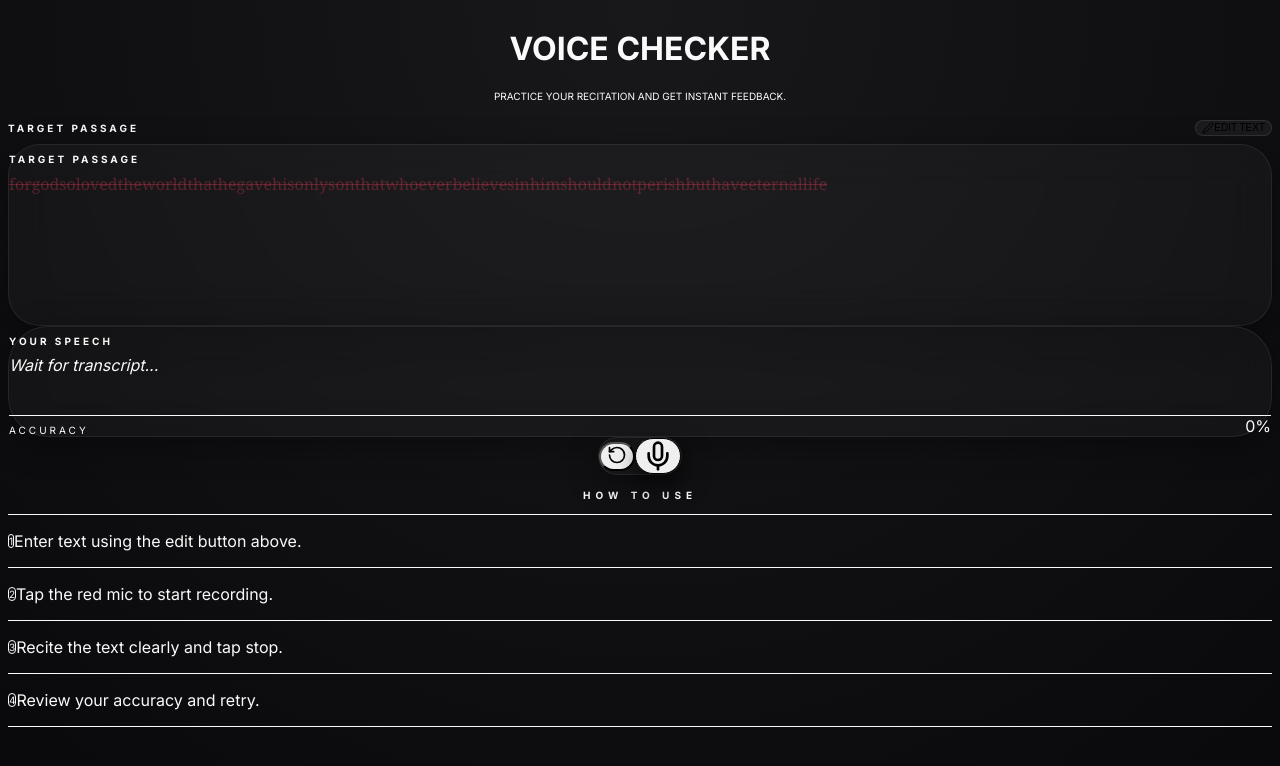
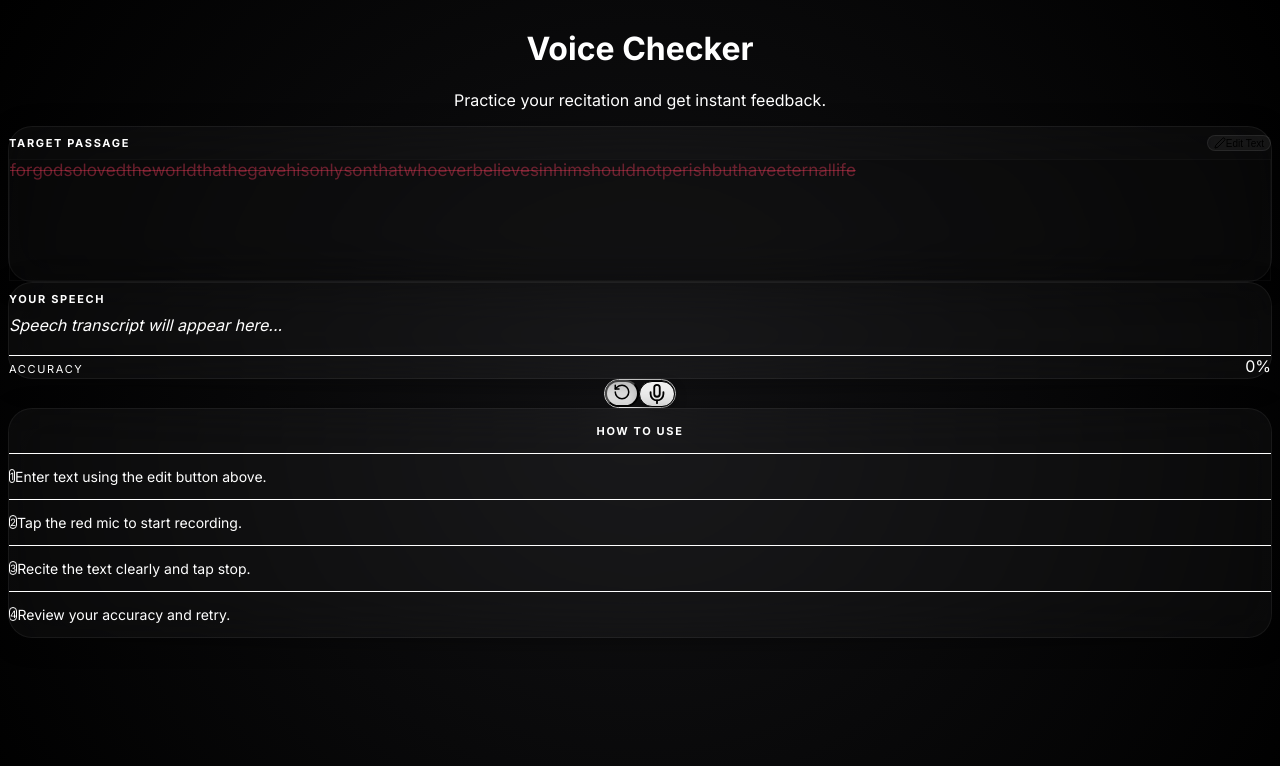
Before and after one commit to benresonance-star/v2t, a Next.js app: page / in a window 1280 px wide. Shown: the top 766 px of the page. Built offline with nearby package versions, Linux system fonts and the light colour scheme.

Commit message:
UI Refinement: Match target look with Inter font, nested backgrounds, and unified control pill
Made-with: Cursor

```diff
--- a/src/app/globals.css
+++ b/src/app/globals.css
@@ -1,47 +1,48 @@
 @import "@fontsource/inter/400.css";
+@import "@fontsource/inter/500.css";
+@import "@fontsource/inter/600.css";
 @import "@fontsource/inter/700.css";
-@import "@fontsource/inter/900.css";
-@import "@fontsource/noto-serif-georgian/400.css";
-@import "@fontsource/noto-serif-georgian/700.css";
 
 @tailwind base;
 @tailwind components;
 @tailwind utilities;
 
 :root {
-  --background: #09090b;
-  --foreground: #fafafa;
+  --background: #000000;
+  --foreground: #ffffff;
 }
 
 body {
-  background: radial-gradient(circle at top, #18181b 0%, #09090b 100%);
+  background: radial-gradient(circle at center, #121214 0%, #000000 100%);
   color: var(--foreground);
   min-height: 100vh;
+  font-family: "Inter", sans-serif;
   -webkit-font-smoothing: antialiased;
   -moz-osx-font-smoothing: grayscale;
 }
 
-.font-serif-passage {
-  font-family: "Noto Serif Georgian", Georgia, serif;
+.glass-panel {
+  background: rgba(255, 255, 255, 0.03);
+  backdrop-filter: blur(24px);
+  -webkit-backdrop-filter: blur(24px);
+  border: 1px solid rgba(255, 255, 255, 0.06);
+  box-shadow: 0 4px 24px 0 rgba(0, 0, 0, 0.4);
 }
 
-.glass-panel {
-  background: rgba(255, 255, 255, 0.03);
-  backdrop-filter: blur(20px);
-  -webkit-backdrop-filter: blur(20px);
-  border: 1px solid rgba(255, 255, 255, 0.08);
-  box-shadow: 0 8px 32px 0 rgba(0, 0, 0, 0.37);
+.glass-inner {
+  background: rgba(0, 0, 0, 0.2);
+  border: 1px solid rgba(255, 255, 255, 0.03);
 }
 
 .glass-button {
-  background: rgba(255, 255, 255, 0.05);
-  backdrop-filter: blur(10px);
-  -webkit-backdrop-filter: blur(10px);
-  border: 1px solid rgba(255, 255, 255, 0.1);
+  background: rgba(255, 255, 255, 0.04);
+  backdrop-filter: blur(8px);
+  -webkit-backdrop-filter: blur(8px);
+  border: 1px solid rgba(255, 255, 255, 0.08);
   transition: all 0.2s ease;
 }
 
 .glass-button:hover {
-  background: rgba(255, 255, 255, 0.1);
-  border-color: rgba(255, 255, 255, 0.2);
+  background: rgba(255, 255, 255, 0.08);
+  border-color: rgba(255, 255, 255, 0.15);
 }
--- a/src/app/page.tsx
+++ b/src/app/page.tsx
@@ -6,7 +6,7 @@ import { useVoiceChecker } from "@/hooks/useVoiceChecker";
 import { ReferenceDisplay } from "@/components/voiceChecker/ReferenceDisplay";
 import { TranscriptPanel } from "@/components/voiceChecker/TranscriptPanel";
 import { Controls } from "@/components/voiceChecker/Controls";
-import { Edit2, Check, AlertCircle } from "lucide-react";
+import { AlertCircle } from "lucide-react";
 
 const DEFAULT_REFERENCE = "For God so loved the world that he gave his only Son that whoever believes in him should not perish but have eternal life";
 
@@ -28,69 +28,60 @@ export default function Home() {
   const [isEditing, setIsEditing] = useState(false);
 
   return (
-    <main className="min-h-screen flex flex-col items-center px-6 py-16 md:py-24 max-w-3xl mx-auto">
-      <div className="w-full flex flex-col gap-16">
+    <main className="min-h-screen flex flex-col items-center px-5 py-12 md:py-20 max-w-2xl mx-auto">
+      <div className="w-full flex flex-col gap-10">
         {/* Header */}
-        <header className="text-center space-y-6">
+        <header className="text-center space-y-2">
           <motion.h1
-            initial={{ opacity: 0, y: -20 }}
+            initial={{ opacity: 0, y: -10 }}
             animate={{ opacity: 1, y: 0 }}
-            className="text-5xl md:text-6xl font-black text-white tracking-tighter uppercase"
+            className="text-3xl font-semibold text-white tracking-tight"
           >
             Voice Checker
           </motion.h1>
           <motion.p
             initial={{ opacity: 0 }}
             animate={{ opacity: 1 }}
-            transition={{ delay: 0.2 }}
-            className="text-zinc-500 font-medium tracking-widest uppercase text-[10px]"
+            transition={{ delay: 0.1 }}
+            className="text-zinc-500 text-sm font-normal"
           >
             Practice your recitation and get instant feedback.
           </motion.p>
         </header>
 
         {/* Reference Input/Display Area */}
-        <section className="space-y-4">
-          <div className="flex justify-between items-center px-4">
-            <h3 className="text-[10px] font-black text-zinc-500 uppercase tracking-[0.3em]">
-              Target Passage
-            </h3>
-            <button
-              onClick={() => setIsEditing(!isEditing)}
-              className="flex items-center gap-2 px-5 py-2 rounded-full glass-button text-zinc-400 hover:text-zinc-100 text-[10px] font-black uppercase tracking-widest transition-all"
-            >
-              {isEditing ? (
-                <>
-                  <Check size={12} />
-                  Save
-                </>
-              ) : (
-                <>
-                  <Edit2 size={12} />
-                  Edit Text
-                </>
-              )}
-            </button>
-          </div>
-
+        <section>
           <AnimatePresence mode="wait">
             {isEditing ? (
               <motion.div
                 key="editing"
-                initial={{ opacity: 0, scale: 0.95 }}
+                initial={{ opacity: 0, scale: 0.98 }}
                 animate={{ opacity: 1, scale: 1 }}
-                exit={{ opacity: 0, scale: 0.95 }}
+                exit={{ opacity: 0, scale: 0.98 }}
                 className="w-full"
               >
-                <textarea
-                  value={inputText}
-                  onChange={(e) => {
-                    setInputText(e.target.value);
-                    setReferenceText(e.target.value);
-                  }}
-                  className="w-full p-8 h-48 rounded-[2.5rem] glass-panel bg-zinc-900/50 text-zinc-100 focus:ring-1 focus:ring-white/20 outline-none transition-all text-xl leading-relaxed font-serif-passage resize-none"
-                  placeholder="Enter reference text here..."
-                />
+                <div className="p-6 glass-panel rounded-[1.5rem] flex flex-col gap-4">
+                  <div className="flex justify-between items-center px-1">
+                    <h2 className="text-[11px] font-semibold text-zinc-400 uppercase tracking-[0.15em]">
+                      Edit Passage
+                    </h2>
+                    <button
+                      onClick={() => {
+                        setIsEditing(false);
+                        setReferenceText(inputText);
+                      }}
+                      className="flex items-center gap-1.5 px-3 py-1 rounded-full bg-white text-zinc-950 text-[10px] font-bold transition-all"
+                    >
+                      Save Text
+                    </button>
+                  </div>
+                  <textarea
+                    value={inputText}
+                    onChange={(e) => setInputText(e.target.value)}
+                    className="w-full p-5 h-40 rounded-2xl glass-inner text-zinc-100 focus:ring-1 focus:ring-white/10 outline-none transition-all text-[17px] leading-relaxed resize-none"
+                    placeholder="Enter reference text here..."
+                  />
+                </div>
               </motion.div>
             ) : (
               <motion.div
@@ -99,14 +90,18 @@ export default function Home() {
                 animate={{ opacity: 1 }}
                 exit={{ opacity: 0 }}
               >
-                <ReferenceDisplay alignment={alignment} />
+                <ReferenceDisplay
+                  alignment={alignment}
+                  isEditing={isEditing}
+                  onEditToggle={() => setIsEditing(true)}
+                />
               </motion.div>
             )}
           </AnimatePresence>
         </section>
 
         {/* Feedback Area */}
-        <section className="space-y-8">
+        <section className="space-y-6">
           <TranscriptPanel
             transcript={transcript}
             isTranscribing={isTranscribing}
@@ -119,9 +114,9 @@ export default function Home() {
                 initial={{ opacity: 0, height: 0 }}
                 animate={{ opacity: 1, height: "auto" }}
                 exit={{ opacity: 0, height: 0 }}
-                className="p-6 glass-panel rounded-3xl border-rose-500/20 text-rose-400 text-xs font-bold flex items-center gap-4 uppercase tracking-widest"
+                className="p-4 glass-panel rounded-2xl border-rose-500/20 text-rose-400 text-[11px] font-semibold flex items-center gap-3 uppercase tracking-wider"
               >
-                <AlertCircle size={18} className="text-rose-500" />
+                <AlertCircle size={16} className="text-rose-500" />
                 {error}
               </motion.div>
             )}
@@ -133,30 +128,27 @@ export default function Home() {
             onStart={handleStart}
             onStop={handleStop}
             onReset={handleReset}
-            score={score}
           />
         </section>
 
         {/* Instructions */}
-        <footer className="mt-10 space-y-12">
-          <div className="flex items-center gap-6 justify-center">
-            <div className="h-px bg-white/5 flex-1" />
-            <h4 className="text-[10px] font-black text-zinc-600 uppercase tracking-[0.5em]">How to use</h4>
-            <div className="h-px bg-white/5 flex-1" />
+        <footer className="mt-4 glass-panel rounded-[1.5rem] overflow-hidden">
+          <div className="py-4 text-center border-b border-white/5 bg-white/[0.01]">
+            <h4 className="text-[11px] font-semibold text-zinc-400 uppercase tracking-[0.15em]">How to use</h4>
           </div>
 
-          <div className="space-y-0 text-sm text-zinc-500 font-medium max-w-lg mx-auto">
+          <div className="divide-y divide-white/5">
             {[
               "Enter text using the edit button above.",
               "Tap the red mic to start recording.",
               "Recite the text clearly and tap stop.",
               "Review your accuracy and retry."
             ].map((step, i) => (
-              <div key={i} className="flex items-center gap-8 py-6 border-t border-white/5 last:border-b">
-                <span className="w-8 h-8 rounded-full flex items-center justify-center bg-white/5 text-[10px] font-black text-zinc-400 border border-white/5">
+              <div key={i} className="flex items-center gap-5 px-8 py-5 group hover:bg-white/[0.01] transition-colors">
+                <span className="w-6 h-6 rounded-full flex items-center justify-center bg-zinc-900 text-[10px] font-bold text-zinc-500 border border-white/5 group-hover:border-white/10 transition-colors">
                   {i + 1}
                 </span>
-                <p className="tracking-wide text-zinc-400">{step}</p>
+                <p className="text-[14px] font-medium text-zinc-400 group-hover:text-zinc-300 transition-colors">{step}</p>
               </div>
             ))}
           </div>
--- a/src/components/voiceChecker/Controls.tsx
+++ b/src/components/voiceChecker/Controls.tsx
@@ -10,7 +10,6 @@ interface ControlsProps {
   onStart: () => void;
   onStop: () => void;
   onReset: () => void;
-  score: number;
 }
 
 export const Controls: React.FC<ControlsProps> = ({
@@ -19,30 +18,29 @@ export const Controls: React.FC<ControlsProps> = ({
   onStart,
   onStop,
   onReset,
-  score,
 }) => {
   return (
-    <div className="flex items-center justify-center w-full py-10">
-      <div className="flex items-center gap-4 p-2 glass-panel rounded-full relative">
+    <div className="flex items-center justify-center w-full py-6">
+      <div className="flex items-center gap-1 p-1.5 bg-zinc-900/80 backdrop-blur-2xl border border-white/5 rounded-full shadow-2xl">
         {/* Reset Button */}
         <button
           onClick={onReset}
-          className="p-4 rounded-full text-zinc-500 hover:text-zinc-200 transition-all active:scale-90"
+          className="p-3.5 rounded-full text-zinc-500 hover:text-zinc-200 transition-all active:scale-90"
           title="Reset"
         >
-          <RotateCcw size={20} />
+          <RotateCcw size={18} />
         </button>
 
         {/* Glossy Record Button */}
-        <div className="relative group">
+        <div className="relative">
           <AnimatePresence>
             {isRecording && (
               <motion.div
-                initial={{ scale: 0.8, opacity: 0 }}
-                animate={{ scale: 1.5, opacity: 0.2 }}
-                exit={{ scale: 2, opacity: 0 }}
+                initial={{ scale: 0.9, opacity: 0 }}
+                animate={{ scale: 1.4, opacity: 0.15 }}
+                exit={{ scale: 1.8, opacity: 0 }}
                 transition={{ repeat: Infinity, duration: 1.5, ease: "easeOut" }}
-                className="absolute inset-0 rounded-full bg-rose-500 blur-xl"
+                className="absolute inset-0 rounded-full bg-rose-500 blur-md"
               />
             )}
           </AnimatePresence>
@@ -51,21 +49,21 @@ export const Controls: React.FC<ControlsProps> = ({
             <button
               onClick={onStart}
               disabled={isTranscribing}
-              className="w-20 h-20 rounded-full bg-gradient-to-b from-zinc-700 to-zinc-900 border border-white/10 shadow-[inset_0_2px_4px_rgba(255,255,255,0.1),0_10px_20px_rgba(0,0,0,0.5)] flex items-center justify-center hover:from-zinc-600 hover:to-zinc-800 transition-all active:scale-95 disabled:opacity-20 disabled:cursor-not-allowed group"
+              className="w-14 h-14 rounded-full bg-gradient-to-b from-zinc-700 to-zinc-900 border border-white/10 shadow-[inset_0_1px_2px_rgba(255,255,255,0.1),0_4px_12px_rgba(0,0,0,0.4)] flex items-center justify-center hover:from-zinc-600 hover:to-zinc-800 transition-all active:scale-95 disabled:opacity-20"
             >
-              <Mic size={32} className="text-white group-hover:scale-110 transition-transform" />
+              <Mic size={22} className="text-white" />
             </button>
           ) : (
             <button
               onClick={onStop}
-              className="w-20 h-20 rounded-full bg-gradient-to-b from-rose-500 to-rose-700 border border-white/20 shadow-[inset_0_2px_4px_rgba(255,255,255,0.2),0_0_30px_rgba(244,63,94,0.4)] flex items-center justify-center animate-pulse active:scale-95"
+              className="w-14 h-14 rounded-full bg-gradient-to-b from-rose-500 to-rose-700 border border-white/20 shadow-[inset_0_1px_2px_rgba(255,255,255,0.2),0_0_20px_rgba(244,63,94,0.3)] flex items-center justify-center active:scale-95"
             >
-              <Square size={28} fill="white" className="text-white" />
+              <Square size={18} fill="white" className="text-white" />
             </button>
           )}
         </div>
 
-        {/* Balanced Spacer */}
+        {/* Empty space to balance reset button */}
         <div className="w-12" />
       </div>
     </div>
--- a/src/components/voiceChecker/ReferenceDisplay.tsx
+++ b/src/components/voiceChecker/ReferenceDisplay.tsx
@@ -1,10 +1,11 @@
 "use client";
 
 import React from "react";
-import { motion, AnimatePresence } from "framer-motion";
+import { motion } from "framer-motion";
 import { AlignmentResult } from "../../core/align";
 import { clsx, type ClassValue } from "clsx";
 import { twMerge } from "tailwind-merge";
+import { Edit2, Check } from "lucide-react";
 
 function cn(...inputs: ClassValue[]) {
   return twMerge(clsx(inputs));
@@ -12,17 +13,43 @@ function cn(...inputs: ClassValue[]) {
 
 interface ReferenceDisplayProps {
   alignment: AlignmentResult[];
+  isEditing: boolean;
+  onEditToggle: () => void;
 }
 
-export const ReferenceDisplay: React.FC<ReferenceDisplayProps> = ({ alignment }) => {
+export const ReferenceDisplay: React.FC<ReferenceDisplayProps> = ({
+  alignment,
+  isEditing,
+  onEditToggle
+}) => {
   return (
-    <div className="p-8 glass-panel rounded-[2rem] min-h-[180px]">
-      <h2 className="text-[10px] font-black text-zinc-500 uppercase tracking-[0.3em] mb-6">
+    <div className="p-6 glass-panel rounded-[1.5rem] flex flex-col gap-4">
+      <div className="flex justify-between items-center px-1">
+        <h2 className="text-[11px] font-semibold text-zinc-400 uppercase tracking-[0.15em]">
           Target Passage
         </h2>
-      <div className="flex flex-wrap gap-x-2 gap-y-4 text-2xl leading-relaxed font-serif-passage">
+        <button
+          onClick={onEditToggle}
+          className="flex items-center gap-1.5 px-3 py-1 rounded-full glass-button text-zinc-400 hover:text-zinc-100 text-[10px] font-medium transition-all"
+        >
+          {isEditing ? (
+            <>
+              <Check size={12} />
+              Save Text
+            </>
+          ) : (
+            <>
+              <Edit2 size={12} />
+              Edit Text
+            </>
+          )}
+        </button>
+      </div>
+
+      <div className="p-5 glass-inner rounded-2xl min-h-[120px]">
+        <div className="flex flex-wrap gap-x-1.5 gap-y-2 text-[17px] leading-relaxed font-normal text-zinc-300">
           {alignment.length === 0 ? (
-          <span className="text-zinc-700 italic">No reference text loaded...</span>
+            <span className="text-zinc-600 italic">No reference text loaded...</span>
           ) : (
             alignment.map((item, idx) => {
               if (!item.ref) return null;
@@ -33,17 +60,16 @@ export const ReferenceDisplay: React.FC<ReferenceDisplayProps> = ({ alignment })
                   initial={false}
                   animate={{
                     color:
-                    item.status === "correct" ? "#34d399" :
+                      item.status === "correct" ? "#ffffff" :
                       item.status === "substituted" ? "#fbbf24" :
-                    item.status === "omitted" ? "rgba(244, 63, 94, 0.3)" :
-                    "rgba(212, 212, 216, 0.5)",
-                  scale: item.status === "correct" ? 1.05 : 1,
+                      item.status === "omitted" ? "rgba(244, 63, 94, 0.4)" :
+                      "rgba(161, 161, 170, 0.6)",
                   }}
-                transition={{ duration: 0.4, ease: "easeOut" }}
+                  transition={{ duration: 0.3 }}
                   className={cn(
-                  "relative inline-block transition-all duration-500",
-                  item.status === "omitted" && "line-through decoration-rose-500/20",
-                  item.status === "substituted" && "border-b border-amber-400/30"
+                    "relative inline-block",
+                    item.status === "omitted" && "line-through decoration-rose-500/30",
+                    item.status === "substituted" && "border-b border-amber-400/20"
                   )}
                 >
                   {item.ref}
@@ -53,5 +79,6 @@ export const ReferenceDisplay: React.FC<ReferenceDisplayProps> = ({ alignment })
           )}
         </div>
       </div>
+    </div>
   );
 };
--- a/src/components/voiceChecker/TranscriptPanel.tsx
+++ b/src/components/voiceChecker/TranscriptPanel.tsx
@@ -15,55 +15,55 @@ export const TranscriptPanel: React.FC<TranscriptPanelProps> = ({
   score,
 }) => {
   return (
-    <div className="p-8 glass-panel rounded-[2.5rem] flex flex-col gap-8">
-      <div className="space-y-4">
-        <h2 className="text-[10px] font-black text-zinc-500 uppercase tracking-[0.3em]">
+    <div className="p-6 glass-panel rounded-[1.5rem] flex flex-col gap-6">
+      <div className="space-y-3">
+        <h2 className="text-[11px] font-semibold text-zinc-400 uppercase tracking-[0.15em]">
           Your Speech
         </h2>
-        <div className="text-zinc-300 italic text-xl leading-relaxed min-h-[60px]">
+        <div className="text-zinc-300 italic text-lg leading-relaxed min-h-[40px]">
           {isTranscribing ? (
-            <div className="flex items-center gap-4 text-sky-400">
-              <div className="flex gap-1.5">
+            <div className="flex items-center gap-3 text-sky-400">
+              <div className="flex gap-1">
                 <motion.div
-                  animate={{ scale: [1, 1.5, 1] }}
+                  animate={{ scale: [1, 1.4, 1] }}
                   transition={{ repeat: Infinity, duration: 1 }}
-                  className="w-2 h-2 bg-sky-400 rounded-full"
+                  className="w-1.5 h-1.5 bg-sky-400 rounded-full"
                 />
                 <motion.div
-                  animate={{ scale: [1, 1.5, 1] }}
+                  animate={{ scale: [1, 1.4, 1] }}
                   transition={{ repeat: Infinity, duration: 1, delay: 0.2 }}
-                  className="w-2 h-2 bg-sky-400 rounded-full"
+                  className="w-1.5 h-1.5 bg-sky-400 rounded-full"
                 />
                 <motion.div
-                  animate={{ scale: [1, 1.5, 1] }}
+                  animate={{ scale: [1, 1.4, 1] }}
                   transition={{ repeat: Infinity, duration: 1, delay: 0.4 }}
-                  className="w-2 h-2 bg-sky-400 rounded-full"
+                  className="w-1.5 h-1.5 bg-sky-400 rounded-full"
                 />
               </div>
-              <span className="text-xs font-bold uppercase tracking-widest">Analyzing...</span>
+              <span className="text-[10px] font-bold uppercase tracking-widest">Analyzing Speech...</span>
             </div>
           ) : transcript ? (
-            <span className="not-italic text-zinc-200 font-medium">{transcript}</span>
+            <span className="not-italic text-zinc-100 font-medium">{transcript}</span>
           ) : (
-            <span className="text-zinc-700 text-lg">Wait for transcript...</span>
+            <span className="text-zinc-600 text-base">Speech transcript will appear here...</span>
           )}
         </div>
       </div>
 
       {/* Integrated Accuracy Bar */}
-      <div className="pt-6 border-t border-white/5 space-y-4">
-        <div className="flex justify-between items-end px-1">
-          <span className="text-[10px] font-black text-zinc-500 uppercase tracking-[0.3em]">Accuracy</span>
-          <span className="text-xl font-bold text-zinc-100 tracking-tighter">
+      <div className="pt-5 border-t border-white/5 space-y-3">
+        <div className="flex justify-between items-end px-0.5">
+          <span className="text-[11px] font-semibold text-zinc-400 uppercase tracking-[0.15em]">Accuracy</span>
+          <span className="text-lg font-bold text-zinc-100 tracking-tight">
             {Math.round(score * 100)}%
           </span>
         </div>
-        <div className="h-1 bg-zinc-900/50 rounded-full overflow-hidden relative">
+        <div className="h-[2px] bg-zinc-900 rounded-full overflow-hidden relative">
           <motion.div
             initial={{ width: 0 }}
             animate={{ width: `${score * 100}%` }}
-            transition={{ duration: 1, ease: "circOut" }}
-            className="h-full bg-white/80 shadow-[0_0_20px_rgba(255,255,255,0.3)] relative z-10"
+            transition={{ duration: 0.8, ease: "easeOut" }}
+            className="h-full bg-white/90 shadow-[0_0_10px_rgba(255,255,255,0.2)] relative z-10"
           />
         </div>
       </div>
```
Lines whose indentation alone changed are shown as unchanged.
